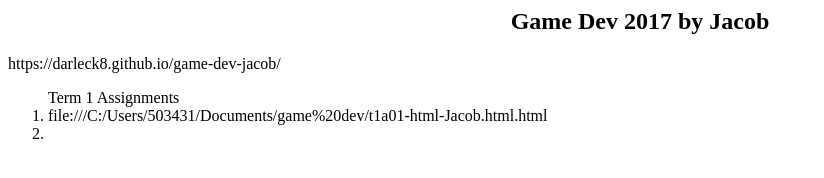
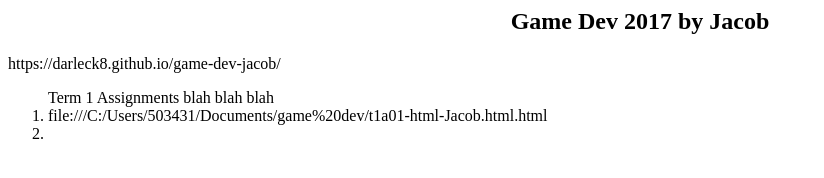
Before and after one commit to Darleck8/game-dev-jacob, a plain HTML site: page index.html in a window 1280 px wide. Shown: the whole page, without its empty margins (0-824 px from the left). Drawn offline with Linux system fonts and the light colour scheme.

Commit message:
Update index.html

```diff
--- a/index.html
+++ b/index.html
@@ -5,6 +5,6 @@
 https://darleck8.github.io/game-dev-jacob/
 
 
-<ol> Term 1 Assignments
+<ol> Term 1 Assignments blah blah blah
 <li>file:///C:/Users/503431/Documents/game%20dev/t1a01-html-Jacob.html.html
 <li>
```
